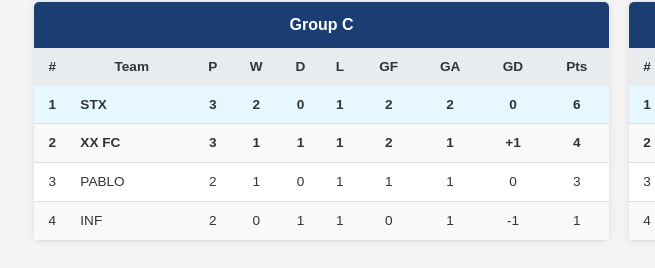
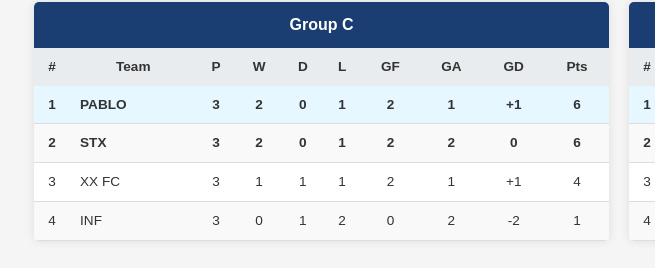
Before and after one commit to xx1822/05FIESTA2025, a plain HTML site: page gp.html in a window 1280 px wide. Shown: the part 463-731 px from the top of the page, 21-676 px from the left. Drawn offline with Linux system fonts and the light colour scheme.

Commit message:
Update gp.html

```diff
--- a/gp.html
+++ b/gp.html
@@ -408,7 +408,7 @@
                 { date: "2025-05-24", time: "14:10", home: "C1", homeScore: 0, awayScore: 1, away: "C3", status: "completed" },
                 { date: "2025-05-24", time: "16:38", home: "C2", homeScore: 0, awayScore: 1, away: "C4", status: "completed" },
                 { date: "2025-05-24", time: "19:06", home: "C1", homeScore: 2, awayScore: 0, away: "C4", status: "completed" },
-                { date: "2025-05-25", time: "08:00", home: "C3", away: "C2", status: "upcoming" },
+                { date: "2025-05-25", time: "08:00", home: "C3", homeScore: 1, awayScore: 0, away: "C2", status: "completed" },
 
                 // Group D matches
                 { date: "2025-05-24", time: "09:51", home: "D1", homeScore: 0, awayScore: 1, away: "D2", status: "completed" },
```
